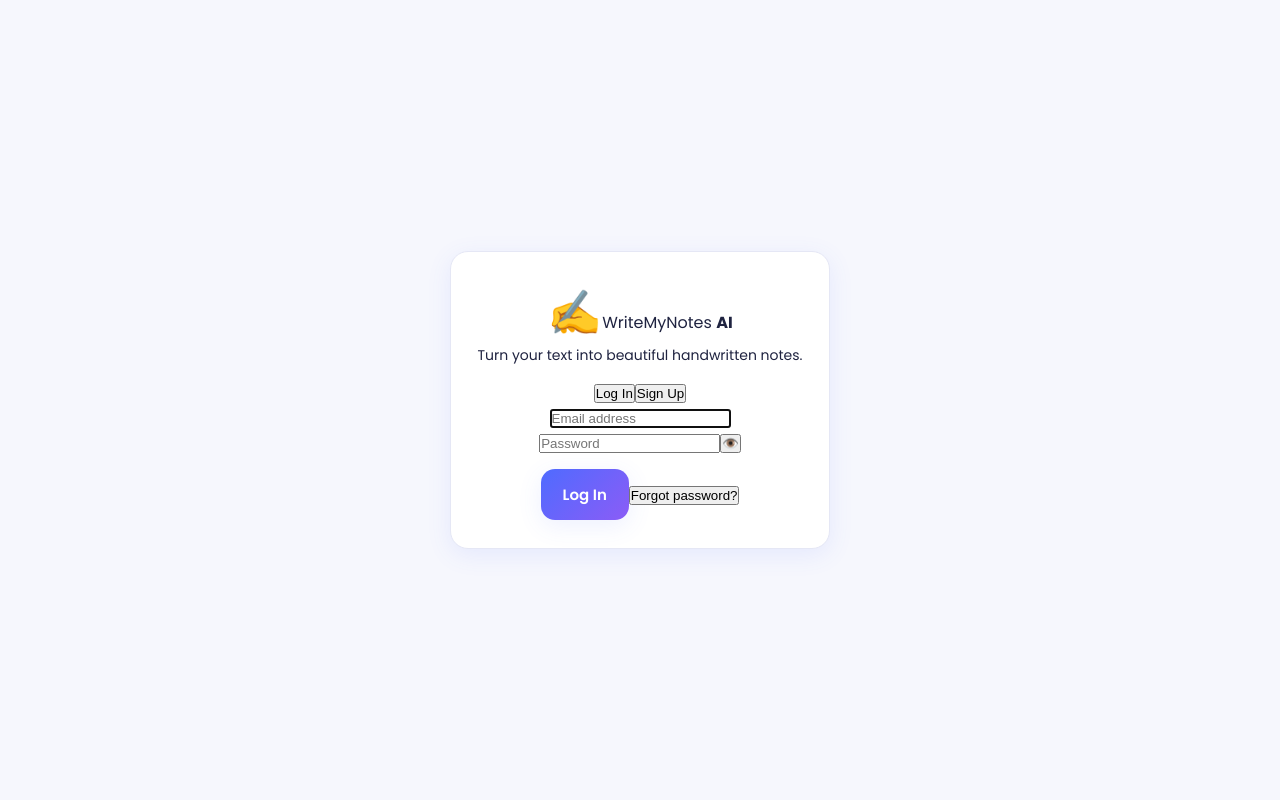
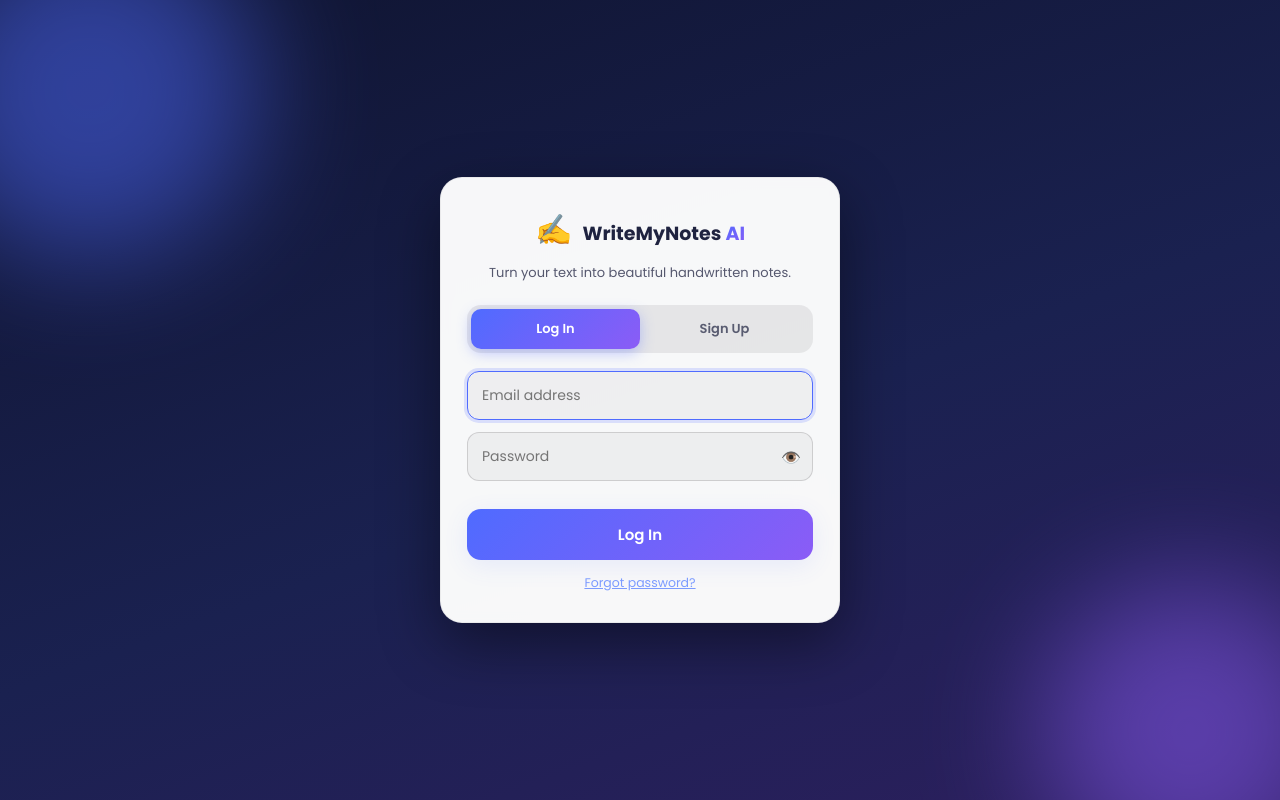
Before and after one commit to Ayush222026/WritemyNotes-ai, a plain HTML site: page index.html in a window 1280 px wide. Drawn offline with nearby package versions, Linux system fonts and the light colour scheme; a web font is replaced by a local one.

Commit message:
Update auth.css

```diff
--- a/auth.css
+++ b/auth.css
@@ -1,21 +1,65 @@
 .auth-gate {
-  position: fixed; inset: 0; z-index: 5000;
-  background: var(--bg);
-  display: flex; align-items: center; justify-content: center;
-  padding: 20px;
+  position: fixed; inset: 0; z-index: 5000; overflow: hidden;
+  background: linear-gradient(160deg, #0f1430 0%, #1a2150 55%, #2c1f5e 100%);
+  display: flex; align-items: center; justify-content: center; padding: 20px;
 }
+.auth-blob {
+  position: absolute; border-radius: 50%; filter: blur(60px); opacity: .5; pointer-events: none;
+}
+.auth-blob.b1 { width: 340px; height: 340px; background: #4f6bff; top: -80px; left: -80px; }
+.auth-blob.b2 { width: 300px; height: 300px; background: #8b5cf6; bottom: -80px; right: -60px; }
+
 .auth-gate-box {
-  width: 100%; max-width: 380px;
-  background: var(--card); border: 1px solid var(--border);
-  border-radius: 18px; padding: 28px 24px; box-shadow: var(--shadow);
-  text-align: center;
+  position: relative; width: 100%; max-width: 400px;
+  background: rgba(26, 30, 58, 0.92); border: 1px solid rgba(255,255,255,0.08);
+  border-radius: 22px; padding: 30px 26px; box-shadow: 0 20px 60px rgba(0,0,0,.45);
+  backdrop-filter: blur(6px); color: #eef0ff;
 }
-.auth-logo { font-size: 44px; margin-bottom: 8px; }
-.auth-gate-box h2 { margin-bottom: 8px; font-size: 20px; }
-.auth-gate-box p { margin-bottom: 14px; font-size: 14px; line-height: 1.5; }
-.auth-gate-box .ask-in { width: 100%; margin-bottom: 10px; }
-.auth-loading { display: flex; flex-direction: column; align-items: center; gap: 10px; }
-.auth-loading .pdf-spin { margin: 0; }
+[data-theme="light"] .auth-gate-box, html:not([data-theme="dark"]) .auth-gate-box {
+  background: rgba(255,255,255,0.97); color: #1f2340; border-color: rgba(0,0,0,0.06);
+}
+
+.auth-brand {
+  display: flex; align-items: center; justify-content: center; gap: 10px;
+  font-size: 19px; font-weight: 700; margin-bottom: 4px;
+}
+.auth-brand b { background: var(--grad); -webkit-background-clip: text; background-clip: text; color: transparent; }
+.auth-logo { font-size: 30px; display: block; text-align: center; margin-bottom: 6px; }
+.auth-tagline { text-align: center; font-size: 13px; opacity: .75; margin-bottom: 22px; }
+
+.auth-step { display: none; }
+.auth-step .pdf-spin { margin: 10px auto; }
+.auth-step > .muted { text-align: center; font-size: 13px; margin-bottom: 16px; }
+.auth-step h2 { text-align: center; font-size: 18px; margin-bottom: 6px; }
+
+.auth-tabs {
+  display: flex; background: rgba(128,128,128,0.15); border-radius: 14px; padding: 4px; margin-bottom: 18px;
+}
+.auth-tab {
+  flex: 1; border: none; background: transparent; color: inherit; opacity: .7;
+  padding: 10px; border-radius: 10px; font: inherit; font-weight: 600; font-size: 13px; cursor: pointer;
+}
+.auth-tab.active { background: var(--grad); color: #fff; opacity: 1; box-shadow: 0 4px 14px rgba(79,107,255,.35); }
+
+.auth-form { display: flex; flex-direction: column; gap: 12px; }
+.auth-in {
+  width: 100%; padding: 13px 14px; border-radius: 12px;
+  border: 1px solid rgba(128,128,128,0.3); background: rgba(128,128,128,0.08); color: inherit;
+  font: inherit; font-size: 14px; outline: none; transition: border-color .2s, box-shadow .2s;
+}
+.auth-in:focus { border-color: #4f6bff; box-shadow: 0 0 0 3px rgba(79,107,255,.18); }
+.auth-pw-wrap { position: relative; }
+.auth-pw-wrap .auth-in { padding-right: 44px; }
+.auth-eye {
+  position: absolute; right: 6px; top: 50%; transform: translateY(-50%);
+  border: none; background: transparent; font-size: 16px; cursor: pointer; padding: 6px;
+}
+.auth-submit { width: 100%; margin-top: 2px; }
+.auth-msg { font-size: 12.5px; color: #ff8a8a; min-height: 2px; text-align: center; margin: 0; }
+.auth-link {
+  border: none; background: transparent; color: #7c9bff; font: inherit; font-size: 12.5px;
+  cursor: pointer; text-align: center; margin-top: 2px; text-decoration: underline;
+}
 
 .auth-chip {
   display: flex; align-items: center; gap: 8px;
```
